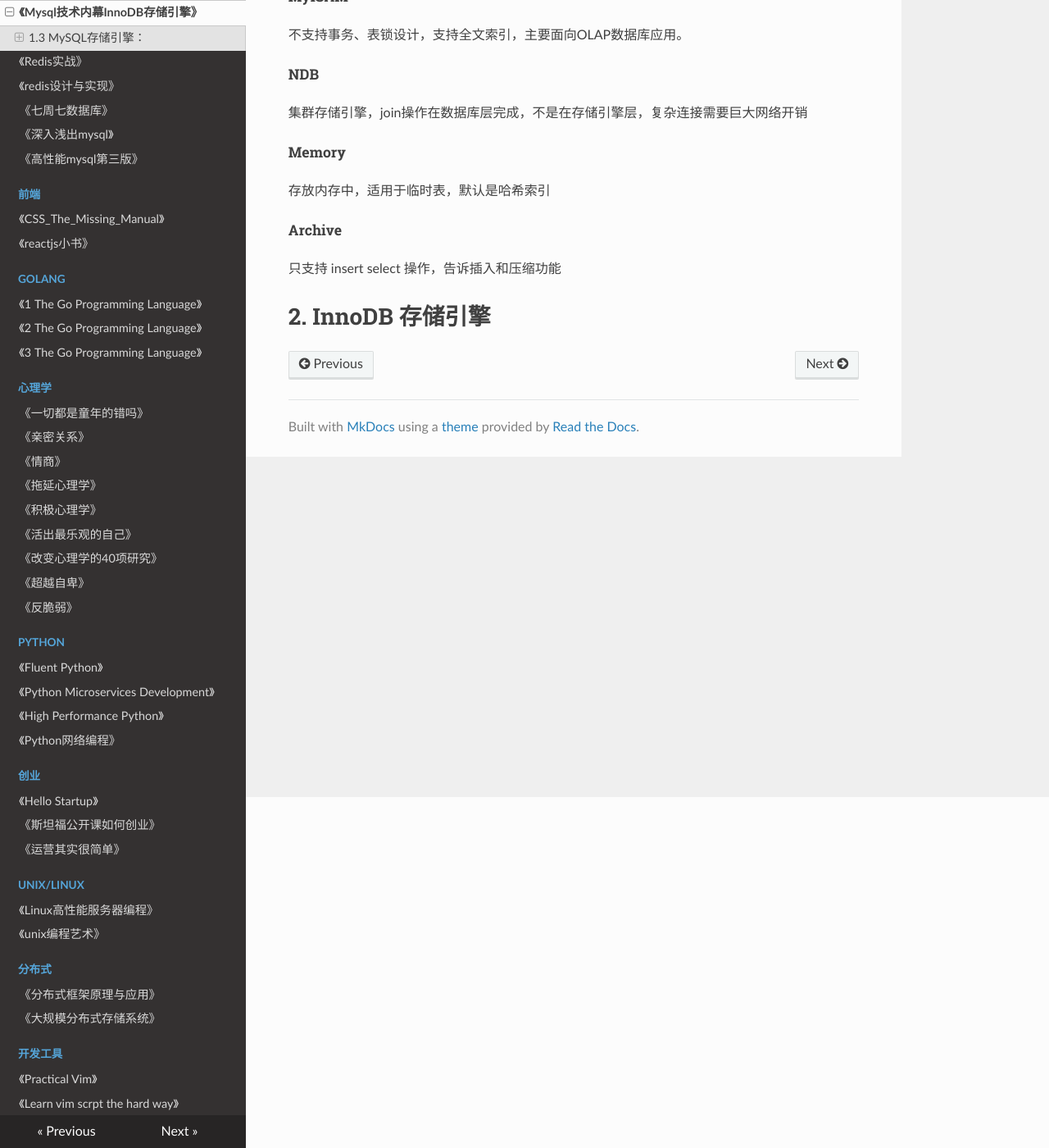
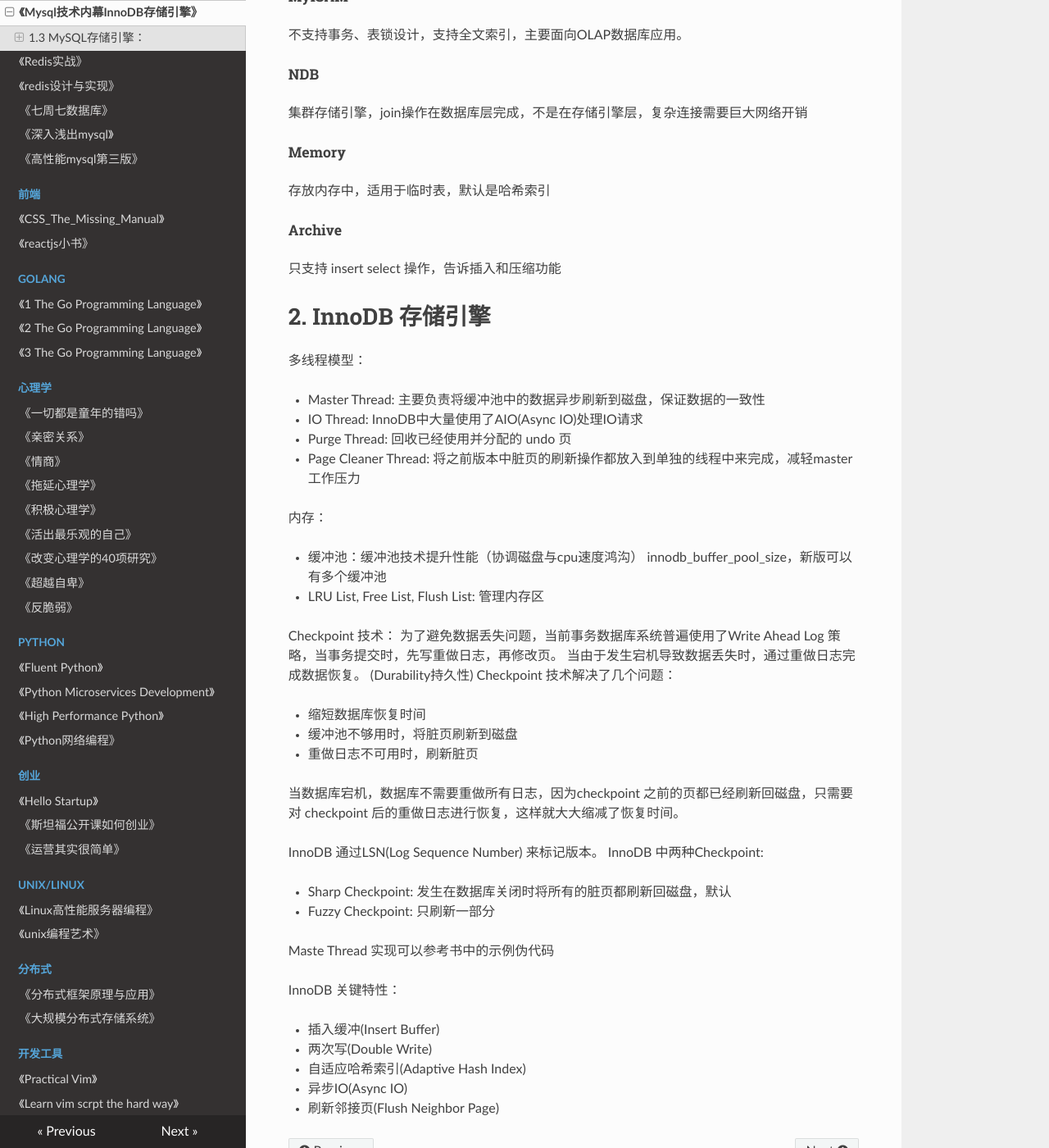
Before and after one commit to PegasusWang/booknotes, an MkDocs documentation site: the page built from docs/database/Mysql技术内幕InnoDB存储引擎.md, in a window 1280 px wide and 1400 px high, scrolled down 428 px. Shown: the whole window at 82% size. Built offline with MkDocs 1.6.1, drawn with Linux system fonts in a browser that asks for light colours; nearby versions of some CDN libraries; old or Windows-style settings are respelled for this version of MkDocs.

Commit message:
InnoDB 引擎

```diff
--- a/docs/database/Mysql技术内幕InnoDB存储引擎.md
+++ b/docs/database/Mysql技术内幕InnoDB存储引擎.md
@@ -23,3 +23,43 @@
 
 
 # 2. InnoDB 存储引擎
+
+多线程模型：
+
+- Master Thread: 主要负责将缓冲池中的数据异步刷新到磁盘，保证数据的一致性
+- IO Thread: InnoDB中大量使用了AIO(Async IO)处理IO请求
+- Purge Thread: 回收已经使用并分配的 undo 页
+- Page Cleaner Thread: 将之前版本中脏页的刷新操作都放入到单独的线程中来完成，减轻master工作压力
+
+内存：
+
+- 缓冲池：缓冲池技术提升性能（协调磁盘与cpu速度鸿沟） innodb_buffer_pool_size，新版可以有多个缓冲池
+- LRU List, Free List, Flush List: 管理内存区
+
+Checkpoint 技术：
+为了避免数据丢失问题，当前事务数据库系统普遍使用了Write Ahead Log 策略，当事务提交时，先写重做日志，再修改页。
+当由于发生宕机导致数据丢失时，通过重做日志完成数据恢复。 (Durability持久性)
+Checkpoint 技术解决了几个问题：
+
+- 缩短数据库恢复时间
+- 缓冲池不够用时，将脏页刷新到磁盘
+- 重做日志不可用时，刷新脏页
+
+当数据库宕机，数据库不需要重做所有日志，因为checkpoint 之前的页都已经刷新回磁盘，只需要对 checkpoint
+后的重做日志进行恢复，这样就大大缩减了恢复时间。
+
+InnoDB 通过LSN(Log Sequence Number) 来标记版本。
+InnoDB 中两种Checkpoint:
+
+- Sharp Checkpoint: 发生在数据库关闭时将所有的脏页都刷新回磁盘，默认
+- Fuzzy Checkpoint: 只刷新一部分
+
+Maste Thread 实现可以参考书中的示例伪代码
+
+InnoDB 关键特性：
+
+- 插入缓冲(Insert Buffer)
+- 两次写(Double Write)
+- 自适应哈希索引(Adaptive Hash Index)
+- 异步IO(Async IO)
+- 刷新邻接页(Flush Neighbor Page)
```
